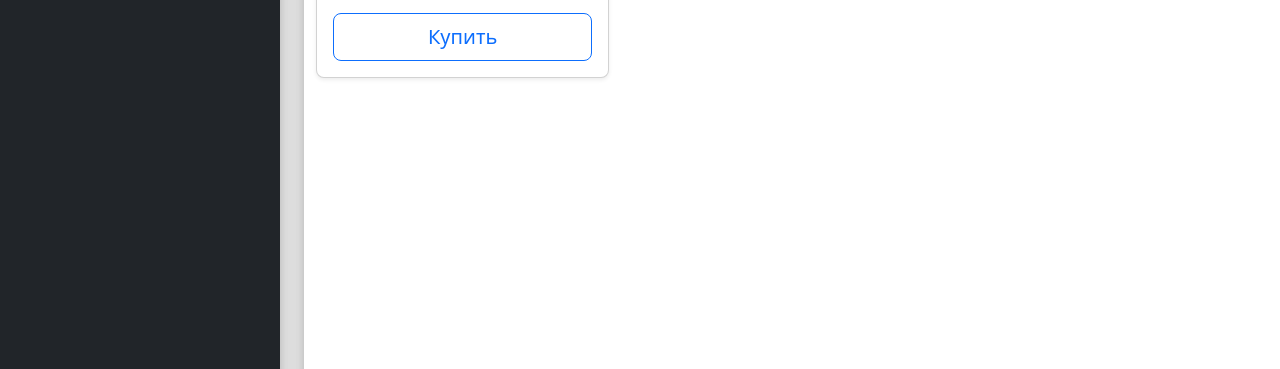
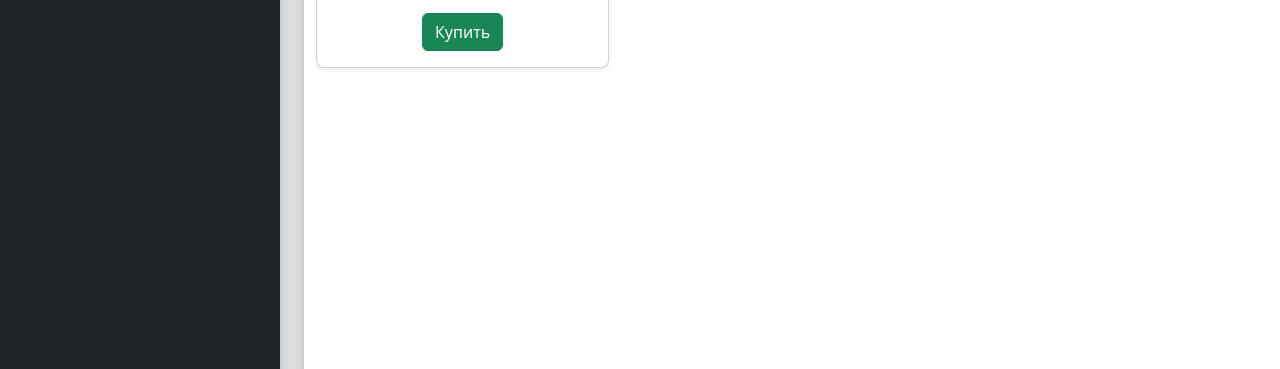
Before and after one commit to KotSerious/web, a plain HTML site: page index.html in a window 1280 px wide. Shown: the part 361-730 px from the top of the page. Drawn offline with nearby package versions, Linux system fonts and the light colour scheme.

Commit message:
change buy(Купить) button

```diff
--- a/index.html
+++ b/index.html
@@ -281,7 +281,7 @@
                                 Email support,
                                 Help center access
                             </p>
-                            <button type="button" class="w-100 btn btn-lg btn-outline-primary">Купить</button>
+                            <button type="button" class="btn btn-success">Купить</button>
                         </div>
                     </div>
                 </div>
```
